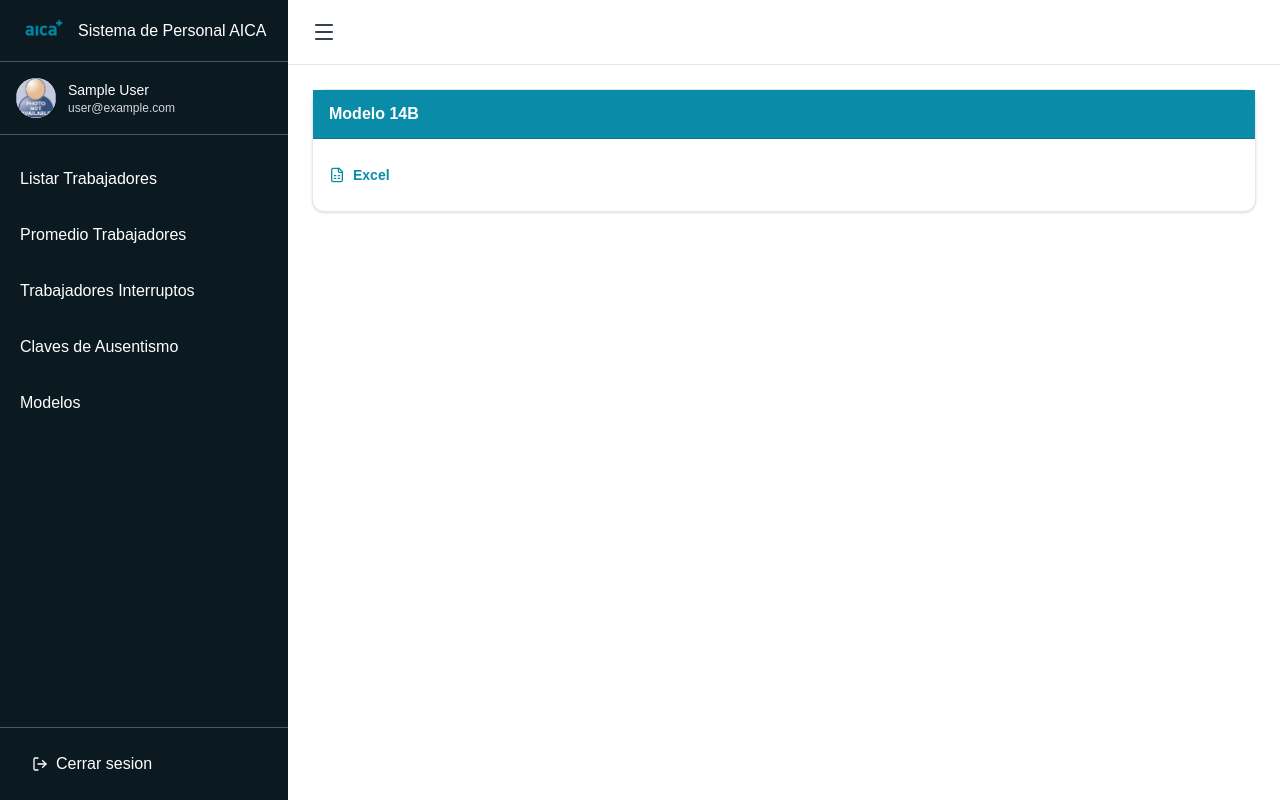
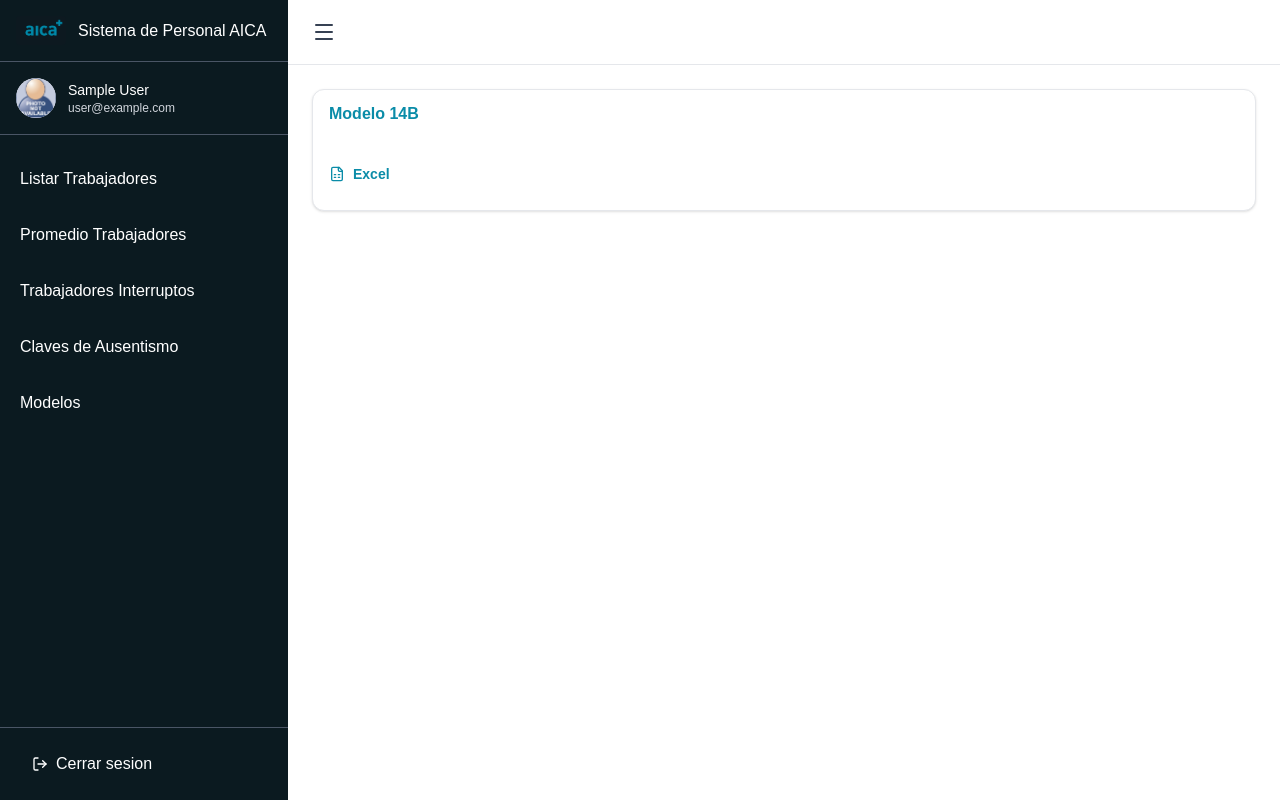
Before and after one commit to Eilen-Fonseca-Garrote/aica-frontend, a Next.js app: page /modelos/modelo14B in a window 1280 px wide. Built offline with nearby package versions, Linux system fonts and the light colour scheme; no server answers; sample sign-in values are in the browser's storage.

Commit message:
fix(modelo14B): simplify header styling

```diff
--- a/src/app/(features)/modelos/modelo14B/page.tsx
+++ b/src/app/(features)/modelos/modelo14B/page.tsx
@@ -29,7 +29,7 @@ export default function Modelo14BPage() {
   return (
     <div className="rounded-lg bg-white p-6">
       <div className="rounded-xl border border-gray-200 bg-white shadow-sm">
-        <div className="border-b border-[#08778f] bg-[#0a8ca8] px-4 py-3 font-semibold text-white">
+        <div className="px-4 py-3 font-semibold text-[#0a8ca8]">
           Modelo 14B
         </div>
         <div className="p-4">
```
